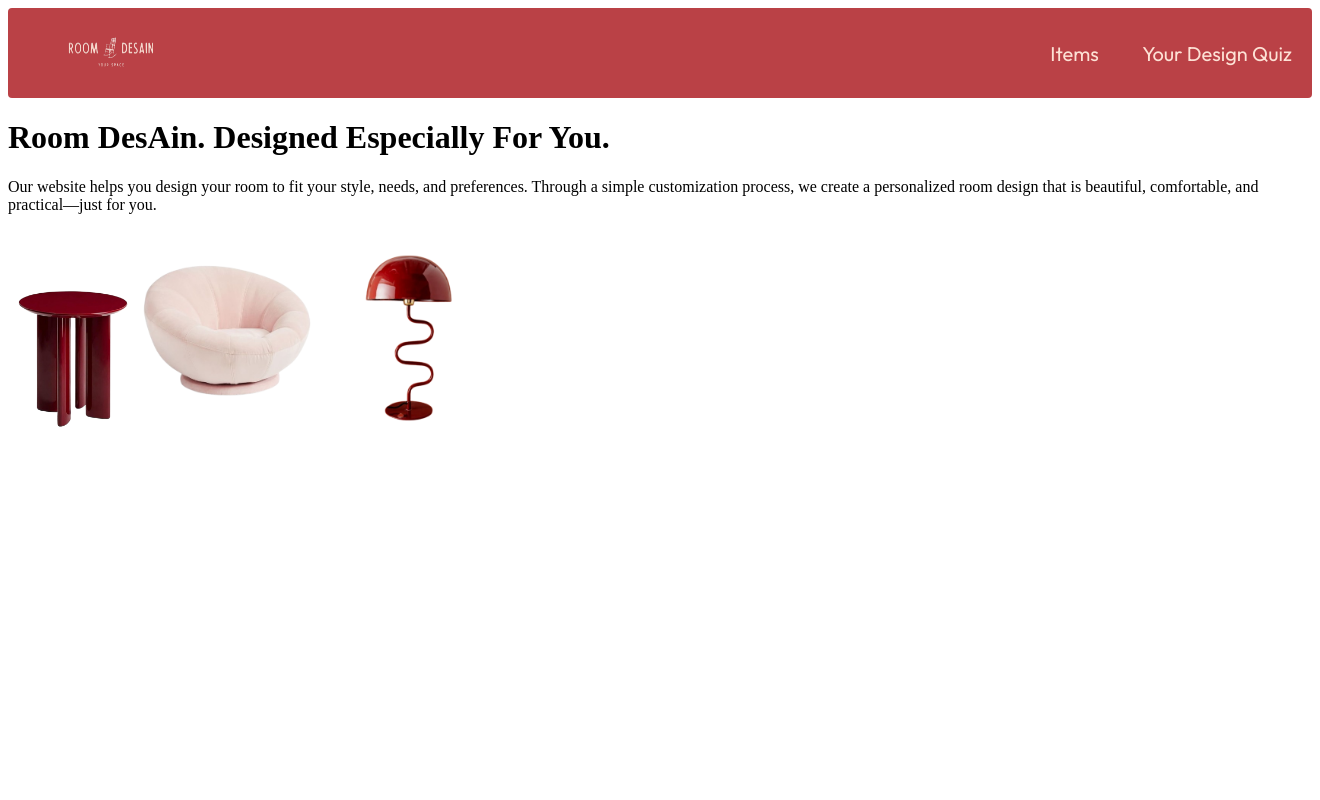
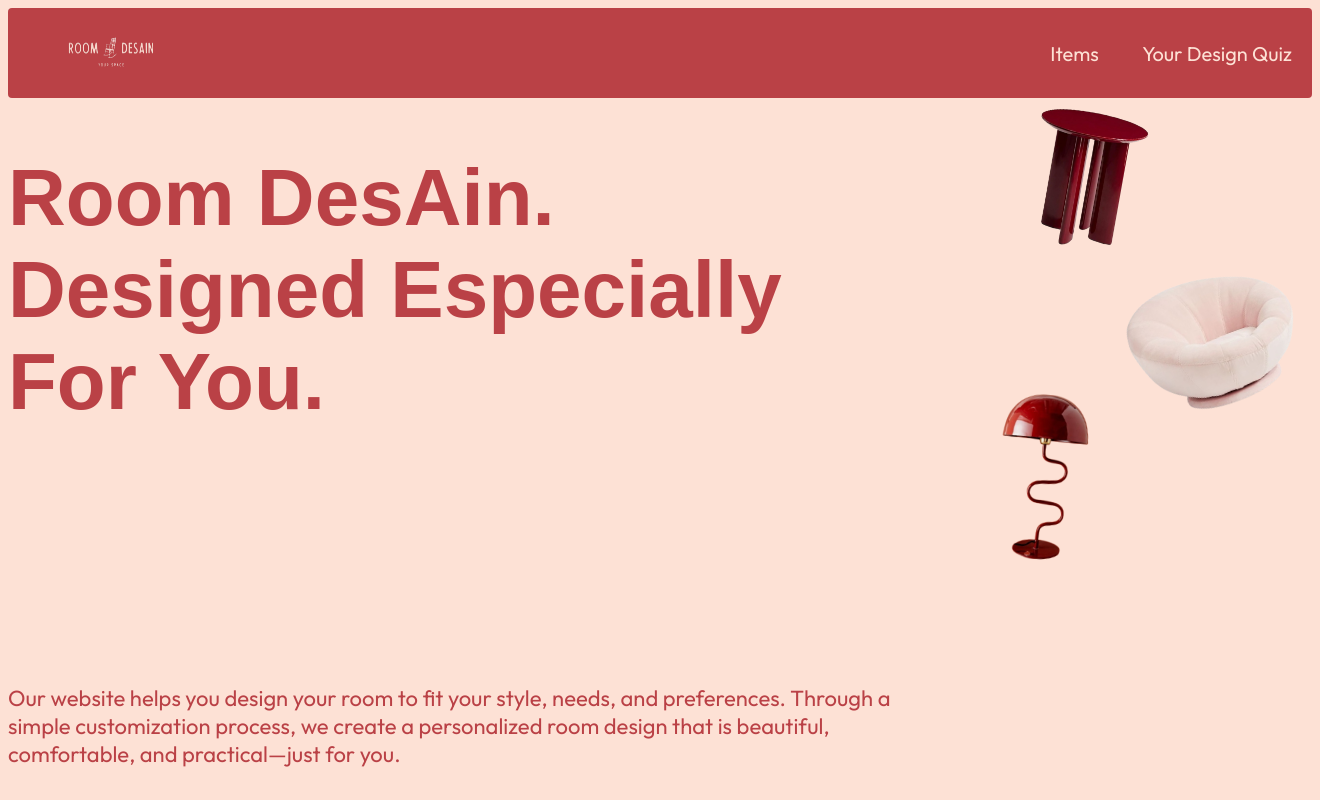
Before and after one commit to LiaCohen-sketch/room-design, a Flask app: page / in a window 1320 px wide; the page is wider, and only the part inside the window is pictured. Run offline with Flask 3, Linux system fonts and the light colour scheme; some web fonts are replaced.

Commit message:
flask actually works

```diff
--- a/app.py
+++ b/app.py
@@ -13,6 +13,8 @@ def index():
 
 @app.route('/quiz')
 def quiz():
+
+
     return render_template('hi.html')
 if __name__ == "__main__":
     app.run(debug=True)
--- a/static/uploads/css/models.css
+++ b/static/uploads/css/models.css
@@ -1,5 +1,5 @@
 body{
-    background-image: url("/images/room-example.jpg");
+    background-image: url("../images/room-example.jpg");
     background-size: cover;
     background-repeat: no-repeat;
 }
--- a/templates/index.html
+++ b/templates/index.html
@@ -4,7 +4,7 @@
     <meta charset="UTF-8">
     <meta name="viewport" content="width=device-width, initial-scale=1.0">
     <title>Document</title>
-    <link rel="stylesheet" href="/static/uploads/roomdesign.css">
+    <link rel="stylesheet" href="./static/uploads/css/roomdesign.css">
 </head>
 <body>
     <div id="header"></div>
```
